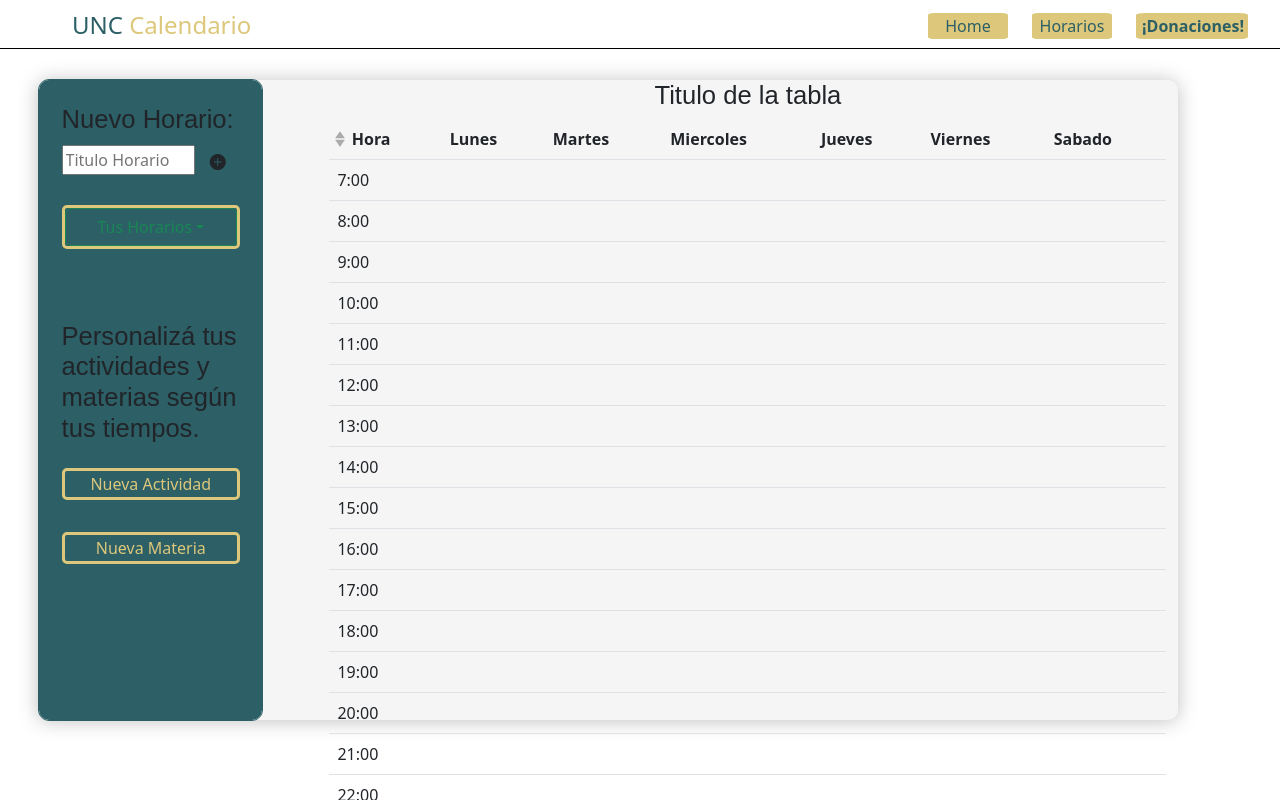
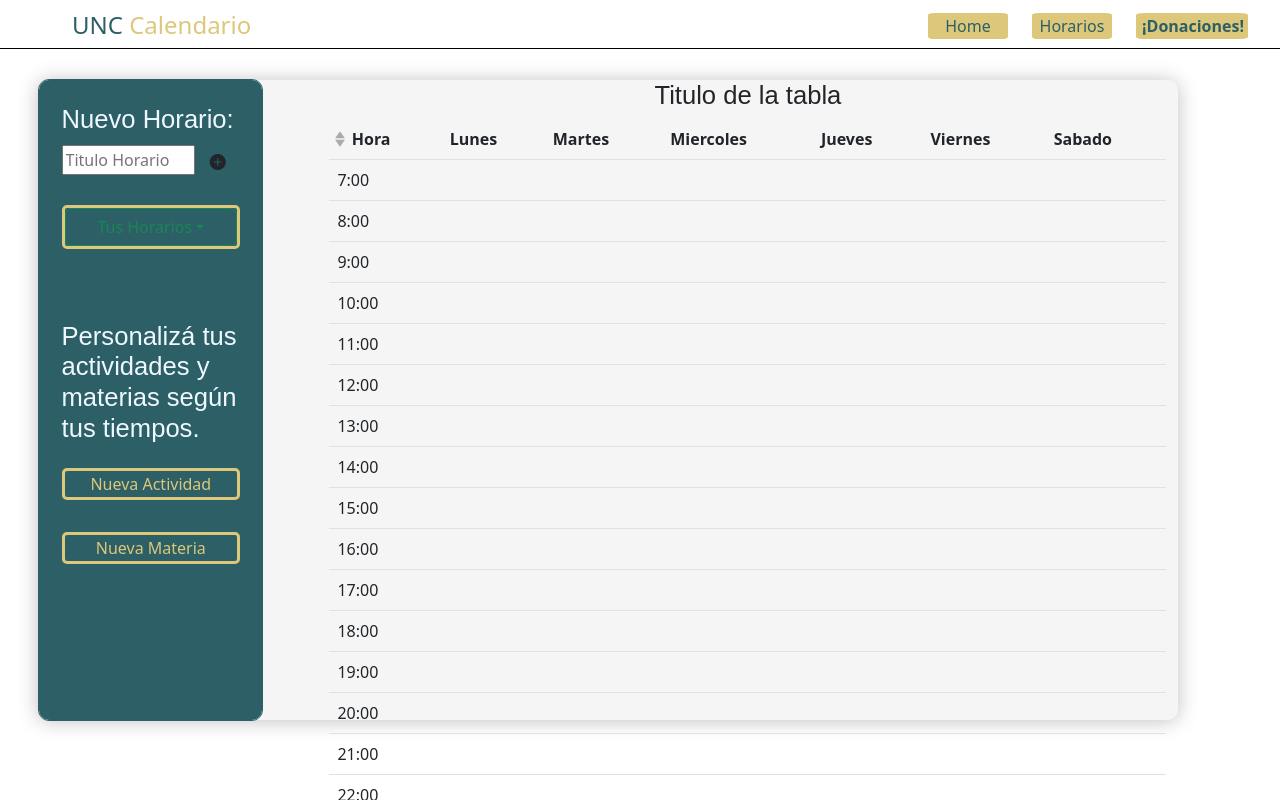
Before and after one commit to megafagol/calendario_uncFabri, a Vue app: page /Horarios in a window 1280 px wide. Shown: the top 800 px of the page. Built offline with nearby package versions, Linux system fonts and the light colour scheme.

Commit message:
listo 2da pantalla, falta lo del anterior commit

```diff
--- a/src/views/Horario.vue
+++ b/src/views/Horario.vue
@@ -249,6 +249,7 @@ export default {
   border-radius: 10px;
   outline: 1px solid #2C5F66;
   background-color:#2C5F66;
+  color:aliceblue;
  }
 
  h3{
@@ -262,6 +263,9 @@ export default {
   background-color: #2C5F66;
   color: #DDC77A !important;
 }
+b-dropdown{
+  color:#DDC77A;
+}
 
 .h3-tabla{
   text-align:center;
```
